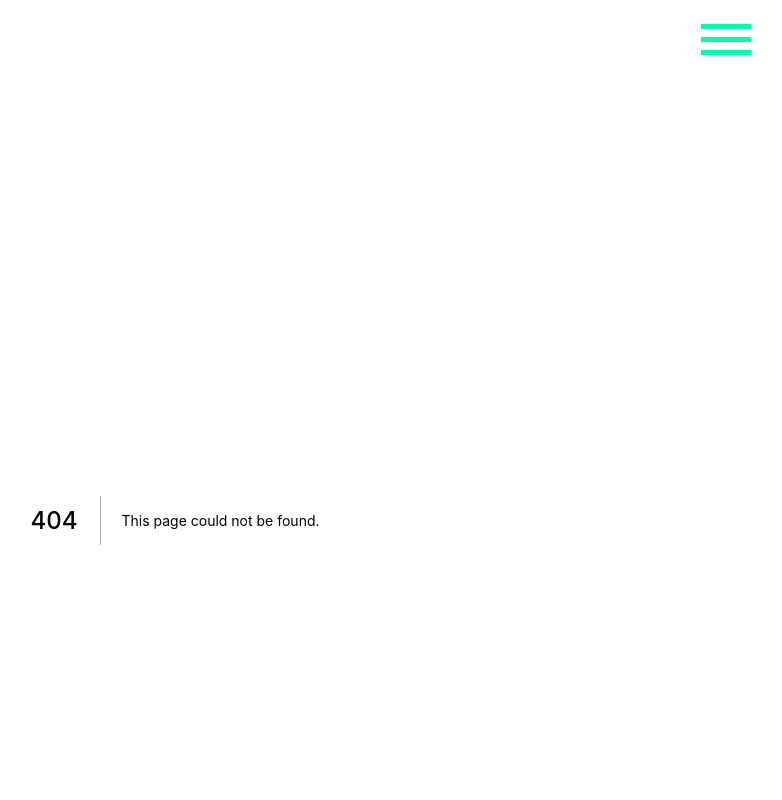
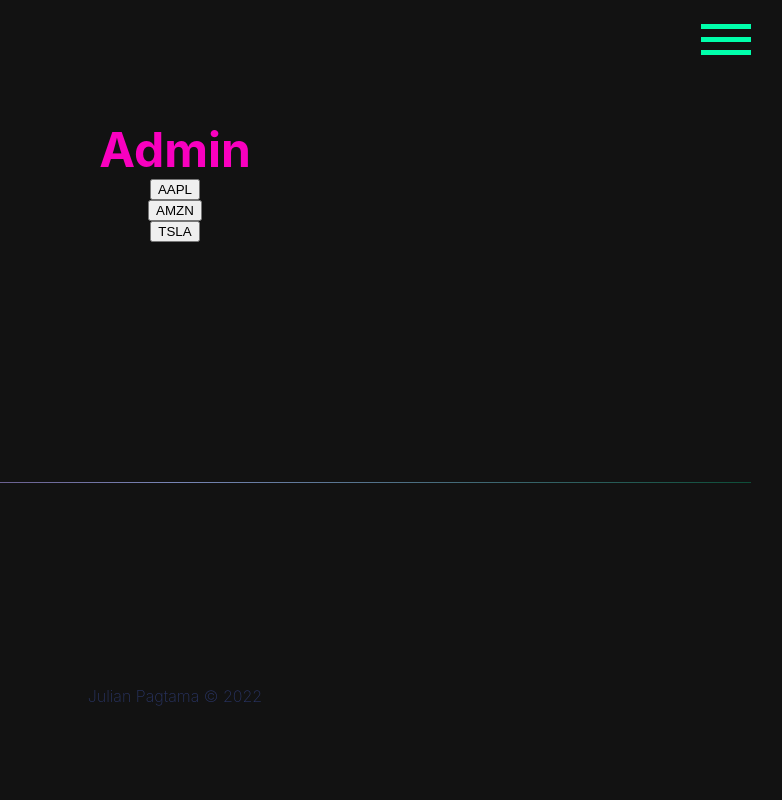
Before and after one commit to jpagtama/finflexi, a Next.js app: page /admin in a window 1280 px wide. Before the commit this address had no page. Shown: the top 800 px of the page, without its empty margins (465-1247 px from the left). Built offline with nearby package versions, Linux system fonts and the light colour scheme.

Commit message:
Feature: Add initial admin page

```diff
--- /dev/null
+++ b/pages/admin/index.tsx
@@ -0,0 +1,21 @@
+import {prisma} from '@db/index'
+
+const AdminHome = () => {
+  const companyHandler = async (company: String) => {
+    const response = await fetch(`/api/admin/company/${company}`)
+    const data = await response.json()
+    console.log('data :>> ', data);
+  }
+
+  return (
+    <>
+      <h1>Admin</h1>
+
+      <button onClick={() => companyHandler('AAPL')} >AAPL</button>
+      <button onClick={() => companyHandler('AMZN')} >AMZN</button>
+      <button onClick={() => companyHandler('TSLA')} >TSLA</button>
+    </>
+  )
+}
+
+export default AdminHome
```
